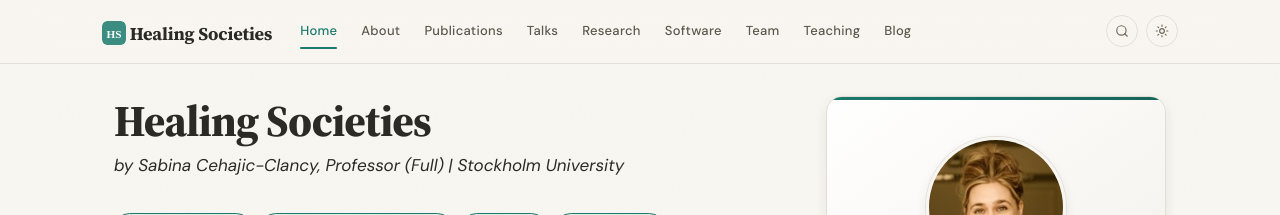
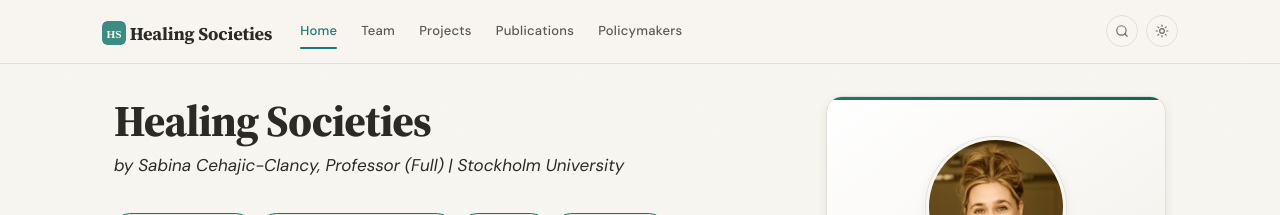
Before and after one commit to yuricipriano02/healingsocieties, a Jekyll site: the page built from _pages/home.md, in a window 1280 px wide. Shown: the top 215 px of the page. Built offline with Jekyll 4.4.1, drawn with Linux system fonts in a browser that asks for light colours.

Commit message:
Update navigation pages in _config.yml
Reorganized navigation pages in the config file.

```diff
--- a/_config.yml
+++ b/_config.yml
@@ -47,14 +47,10 @@ analytics:
 # Each name is a page in _pages/. Add `label: Papers` to change the
 # navbar text without changing the URL.
 nav_pages:
-  - name: about
+  - name: team
+  - name: projects
   - name: publications
-  - name: talks
-  - name: research
-  - name: software
-  - name: team
-  - name: teaching
-  - name: blog
+  - name: policymakers
 
 # ============================================================
 # STEP 5: Publications (assets/ref.bib)
```
